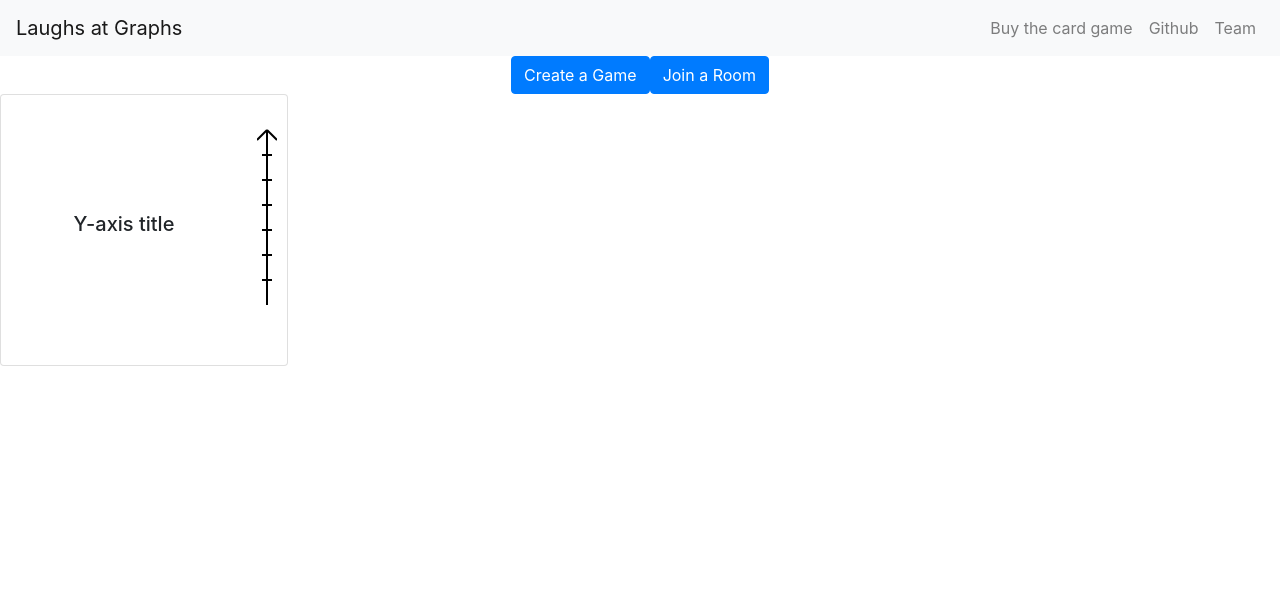
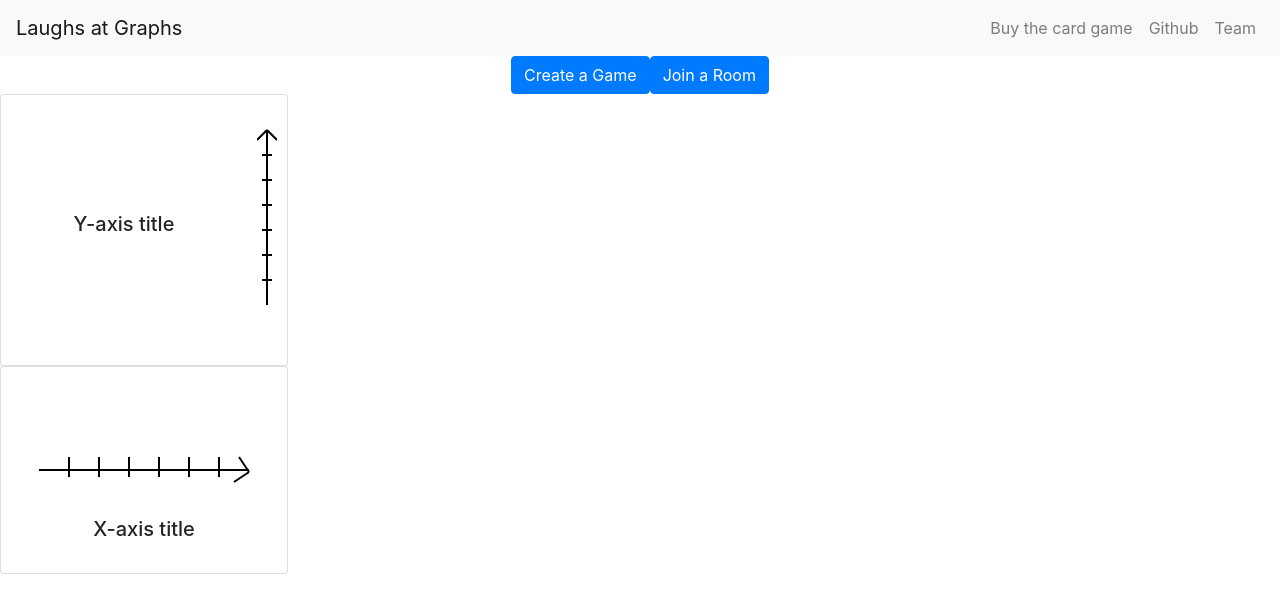
Before and after one commit to weilyl/TTNY2020-front, a React (Create React App) app: page / in a window 1280 px wide. Shown: the top 610 px of the page. Built offline with nearby package versions, Linux system fonts and the light colour scheme; no server answers; the database is empty.

Commit message:
added x-axis

```diff
--- /dev/null
+++ b/src/components/Xaxis.jsx
@@ -0,0 +1,37 @@
+import React from 'react';
+
+class XAxis extends React.Component {
+
+    render () {
+
+        const xAxisStyle = {
+            margin: "10"
+        };
+
+        return(
+            <svg width="250" height="110" style = { xAxisStyle }>
+                    {/* arrow head */}
+                    <line x1="220" y1="80" x2="230" y2="95" stroke="black" stroke-width="2"></line>
+                    <line x1="215" y1="105" x2="230" y2="95" stroke="black" stroke-width="2"></line>
+
+                    {/* vertical line */}
+                    <line x1="230" y1="93" x2="20" y2="93" stroke="black" stroke-width="2"></line>
+
+                    {/* notches */}
+                    <line x1="200" y1="100" x2="200" y2="80" stroke="black" stroke-width="2"></line>
+
+                    <line x1="170" y1="100" x2="170" y2="80" stroke="black" stroke-width="2"></line>
+
+                    <line x1="140" y1="100" x2="140" y2="80" stroke="black" stroke-width="2"></line>
+
+                    <line x1="110" y1="100" x2="110" y2="80" stroke="black" stroke-width="2"></line>
+
+                    <line x1="80" y1="100" x2="80" y2="80" stroke="black" stroke-width="2"></line>
+
+                    <line x1="50" y1="100" x2="50" y2="80" stroke="black" stroke-width="2"></line>
+            </svg>
+        )
+    }
+}
+
+export default XAxis;
--- /dev/null
+++ b/src/components/Xcard.jsx
@@ -0,0 +1,39 @@
+import React from 'react';
+import XAxis from './Xaxis';
+
+import Card from 'react-bootstrap/Card';
+
+class Xcard extends React.Component {
+
+    render() {
+
+        const xStyle = {
+            display: "flex",
+            flexDirection: "column",
+            justifyContent: "flexEnd",
+            width: "18Rem",
+            alignItems: "center"
+
+
+        };
+
+        // const titleStyle = {
+        //     alignSelf: "center"
+        // }
+
+        return(
+            <Card style = { xStyle }>
+                <XAxis /*style = {titleStyle}*/> </XAxis>
+                <Card.Body /*style = {titleStyle}*/>
+                    <Card.Title >X-axis title</Card.Title>
+                </Card.Body>
+            </Card>
+        )
+    }
+}
+
+
+// https://react-bootstrap.github.io/components/forms/
+// readOnly and plaintext
+
+export default Xcard;
--- a/src/screens/Welcome.jsx
+++ b/src/screens/Welcome.jsx
@@ -3,6 +3,7 @@ import CreateGame from '../components/CreateGame';
 import Header from '../components/Header';
 import JoinRoom from '../components/JoinRoom';
 import Ycard from '../components/Ycard';
+import Xcard from '../components/Xcard';
 
 
 class Welcome extends React.Component {
@@ -50,6 +51,7 @@ class Welcome extends React.Component {
                 <JoinRoom/>
 
                 <Ycard />
+                <Xcard/>
             </>
         )
       }
```
Also changed, not shown: 2 other files (tests, documents, lock files or other folders).
